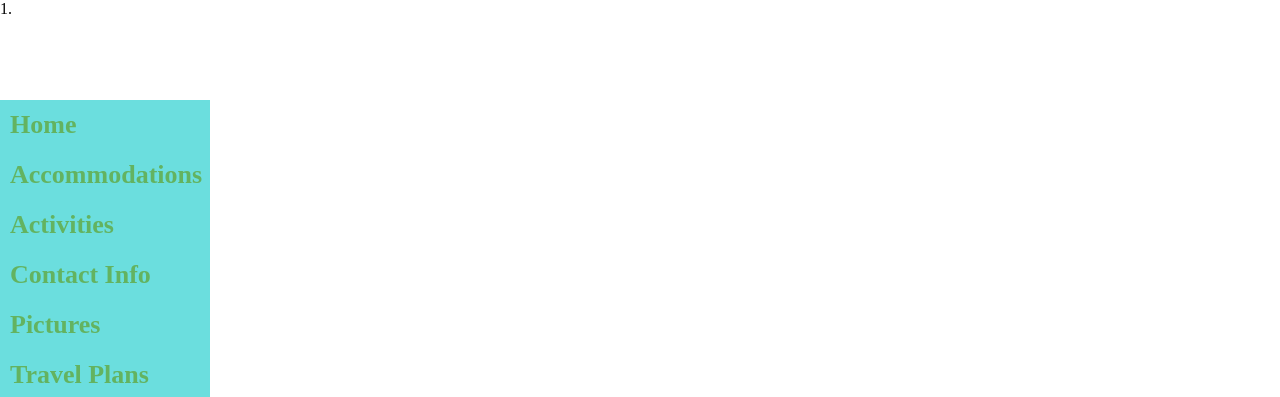
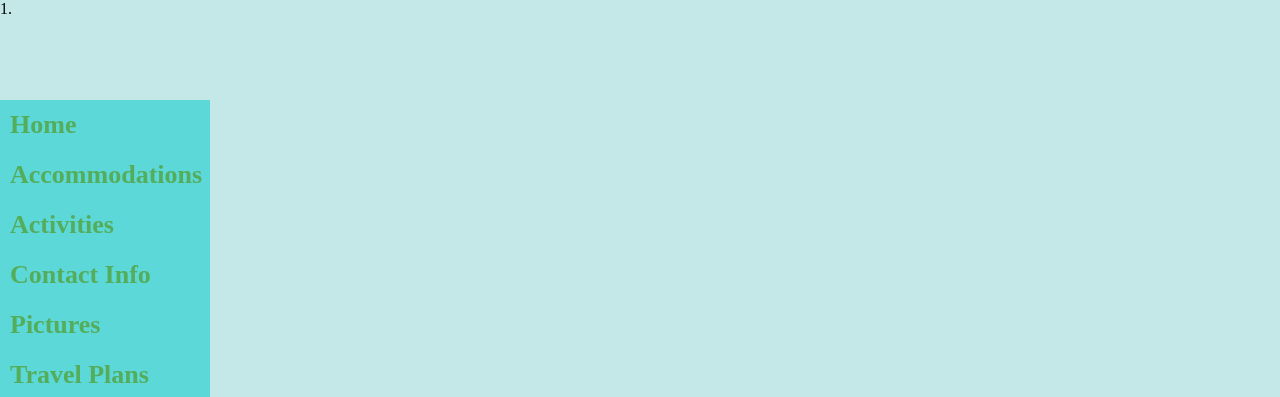
Before and after one commit to GalinMcMahon/Island, a plain HTML site: page index.html in a window 1280 px wide. Shown: the top 397 px of the page. Drawn offline with Linux system fonts and the light colour scheme.

Commit message:
final version

```diff
--- a/css/styles.css
+++ b/css/styles.css
@@ -15,7 +15,10 @@
 }
 body {
   margin:0;
+  background-color: #c4e7e7
 }
+
+
 #aloha{
 
   position: absolute;
```
